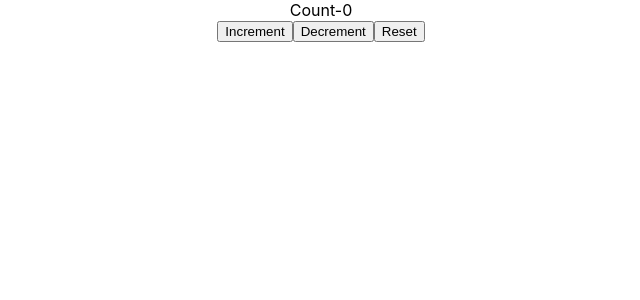
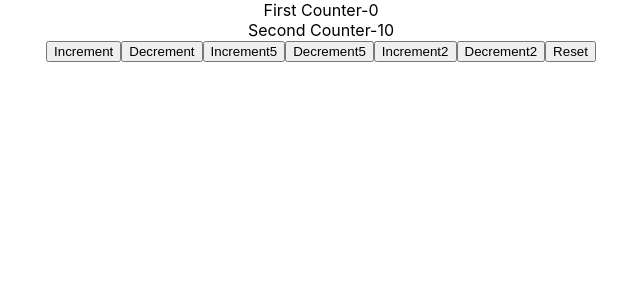
Before and after one commit to gayathri3636/reacthooks, a React (Create React App) app: page / in a window 1280 px wide. Shown: the top 300 px of the page, without its empty margins (319-959 px from the left). Built offline with nearby package versions, Linux system fonts and the light colour scheme.

Commit message:
usereducer using complex state and action

```diff
--- a/src/App.js
+++ b/src/App.js
@@ -1,11 +1,11 @@
 import './App.css';
 import React from 'react';
-import CounterOne from './components/useReducer/CounterOne';
+import CounterTwo from './components/useReducer/CounterTwo';
 
 function App() {
   return (
     <div className="App">
-      <CounterOne/>
+      <CounterTwo/>
     </div>
   );
 }
--- /dev/null
+++ b/src/components/useReducer/CounterTwo.js
@@ -0,0 +1,40 @@
+import React,{useReducer} from 'react'
+
+const initialState = {
+    firstCounter:0,
+    secondCounter:10
+}
+const reducer = (state, action) => {
+    switch(action.type){
+        case 'increment':
+            return {...state, firstCounter: state.firstCounter + action.value}
+        case 'decrement':
+            return {...state, firstCounter: state.firstCounter - action.value}
+        case 'increment2':
+            return {...state, secondCounter: state.secondCounter + action.value}
+        case 'decrement2':
+            return {...state, secondCounter: state.secondCounter - action.value}
+        case 'reset':
+            return initialState
+        default:
+            return state;
+    }
+}
+function CounterTwo() {
+    const [count, dispatch] = useReducer(reducer, initialState)
+    return (
+        <div>
+            <div>First Counter-{count.firstCounter}</div>
+            <div>Second Counter-{count.secondCounter}</div>
+            <button onClick={()=>dispatch({type:'increment', value:1})}>Increment</button>
+            <button onClick={()=>dispatch({type:'decrement', value:1})}>Decrement</button>
+            <button onClick={()=>dispatch({type:'increment', value:5})}>Increment5</button>
+            <button onClick={()=>dispatch({type:'decrement', value:5})}>Decrement5</button>
+            <button onClick={()=>dispatch({type:'increment2', value:2})}>Increment2</button>
+            <button onClick={()=>dispatch({type:'decrement2', value:2})}>Decrement2</button>
+            <button onClick={()=>dispatch({type:'reset'})}>Reset</button>
+        </div>
+    )
+}
+
+export default CounterTwo
```
Also changed, not shown: 1 other file (tests, documents, lock files or other folders).
